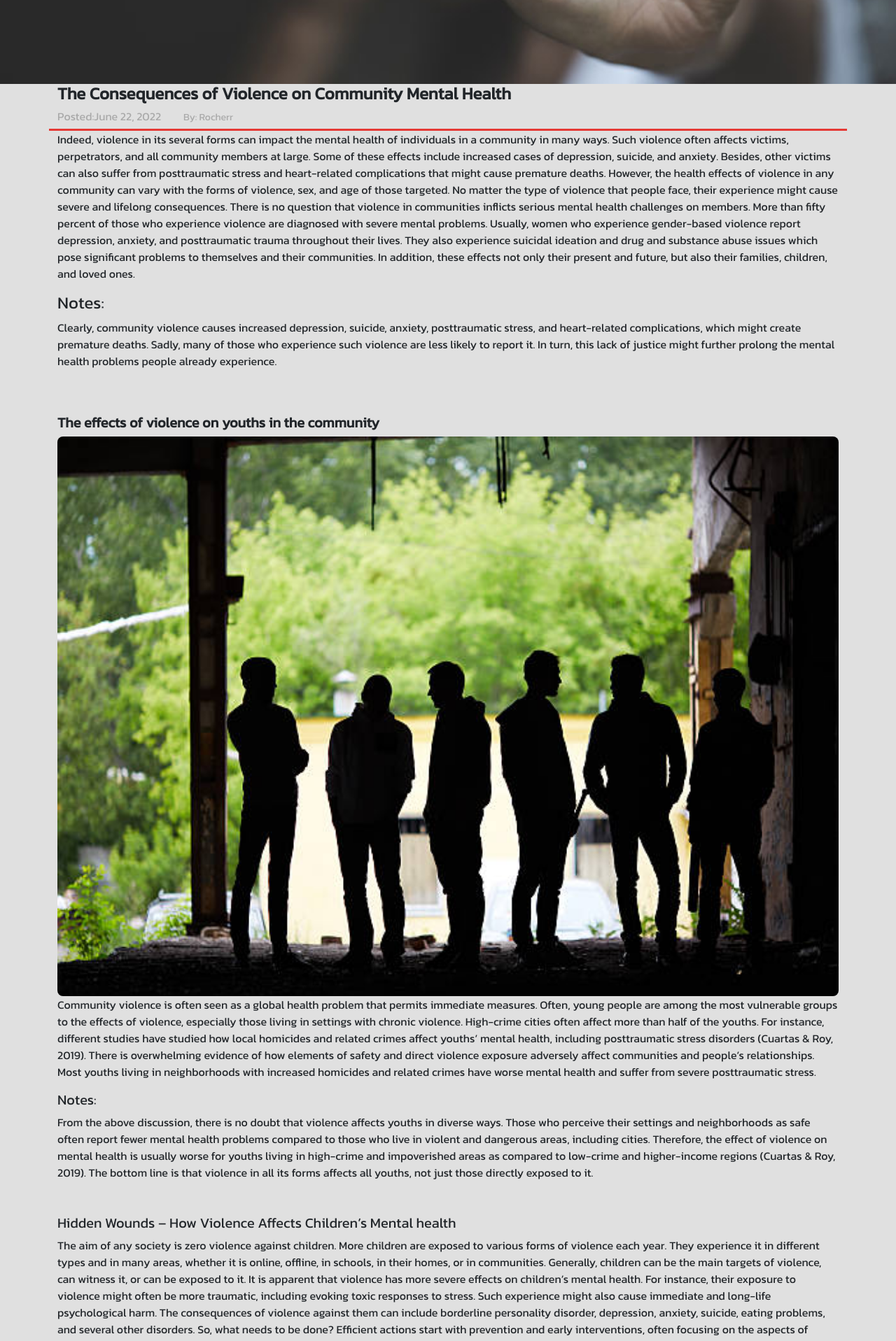
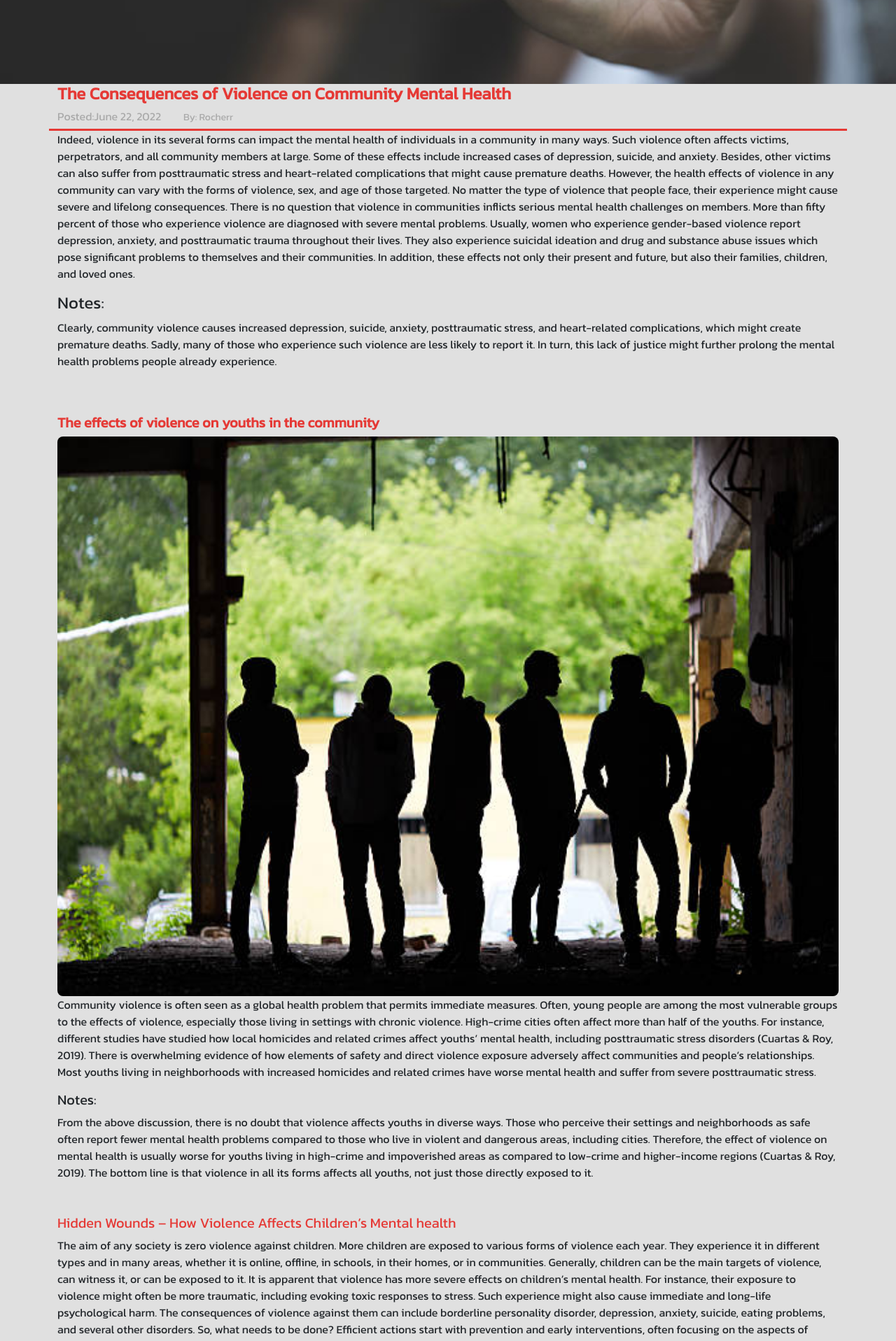
Before and after one commit to Roche001/campaign-website, a React (Create React App) app: page / in a window 1280 px wide. Shown: the part 680-2597 px from the top of the page at 70% size. Built offline with nearby package versions, Linux system fonts and the light colour scheme; a web font is replaced by a local one.

Commit message:
update changes

```diff
--- a/src/components/hidden/Hidden.css
+++ b/src/components/hidden/Hidden.css
@@ -3,3 +3,6 @@
   width: 100%;
   border-radius: 0.5rem;
 }
+.hidden-head h5 {
+  color: #e53935;
+}
--- a/src/components/home/Home.css
+++ b/src/components/home/Home.css
@@ -28,6 +28,7 @@
 }
 .text-head h4 {
   font-weight: 700;
+  color: #e53935;
 }
 .text-head-small small {
   padding-left: 2rem;
--- a/src/components/violence/Violence.css
+++ b/src/components/violence/Violence.css
@@ -1,5 +1,6 @@
 .violence-head h5 {
   font-weight: 700;
+  color: #e53935;
 }
 .violence-text img {
   height: 50rem;
--- a/src/components/wellbeing/Wellbeing.css
+++ b/src/components/wellbeing/Wellbeing.css
@@ -35,3 +35,6 @@ iframe {
   margin: 2rem;
   text-align: center;
 }
+.wellbeing-header h5 {
+  color: #e53935;
+}
```
